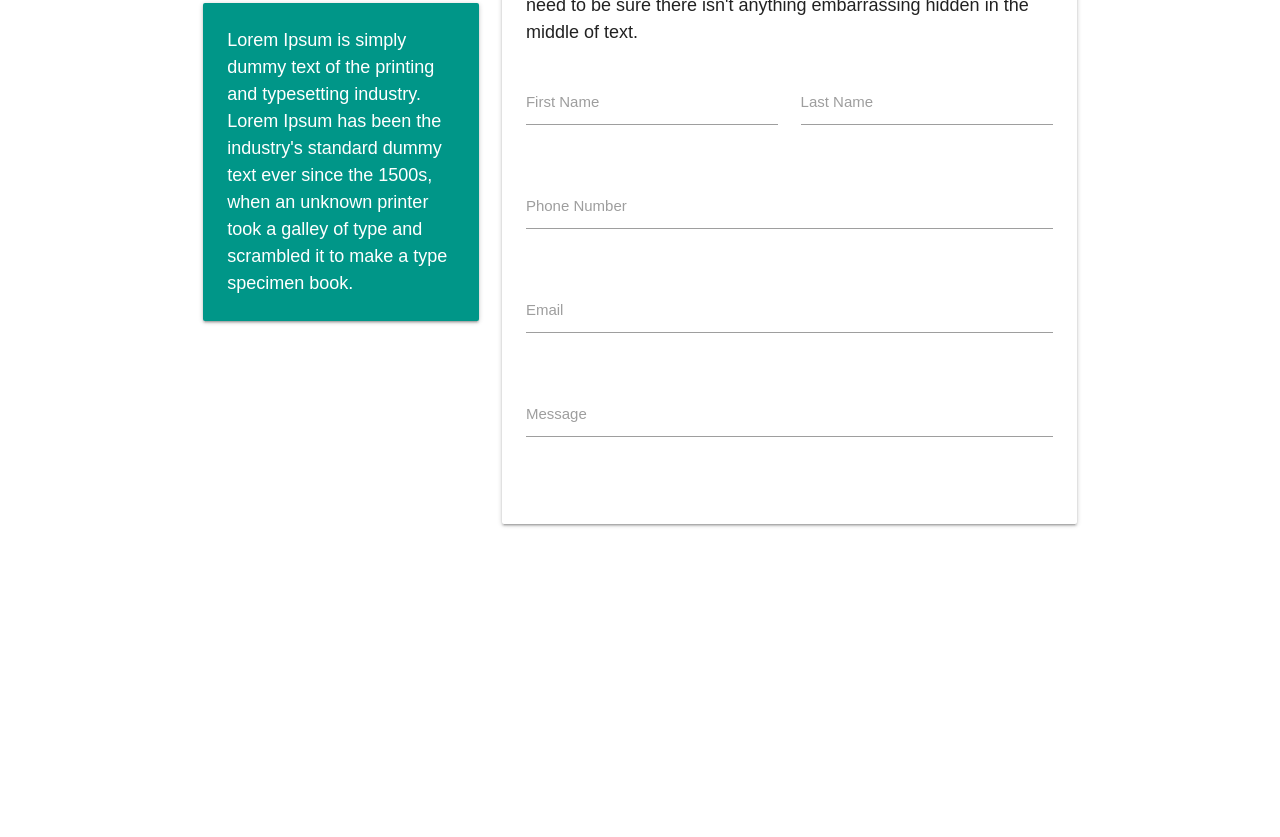
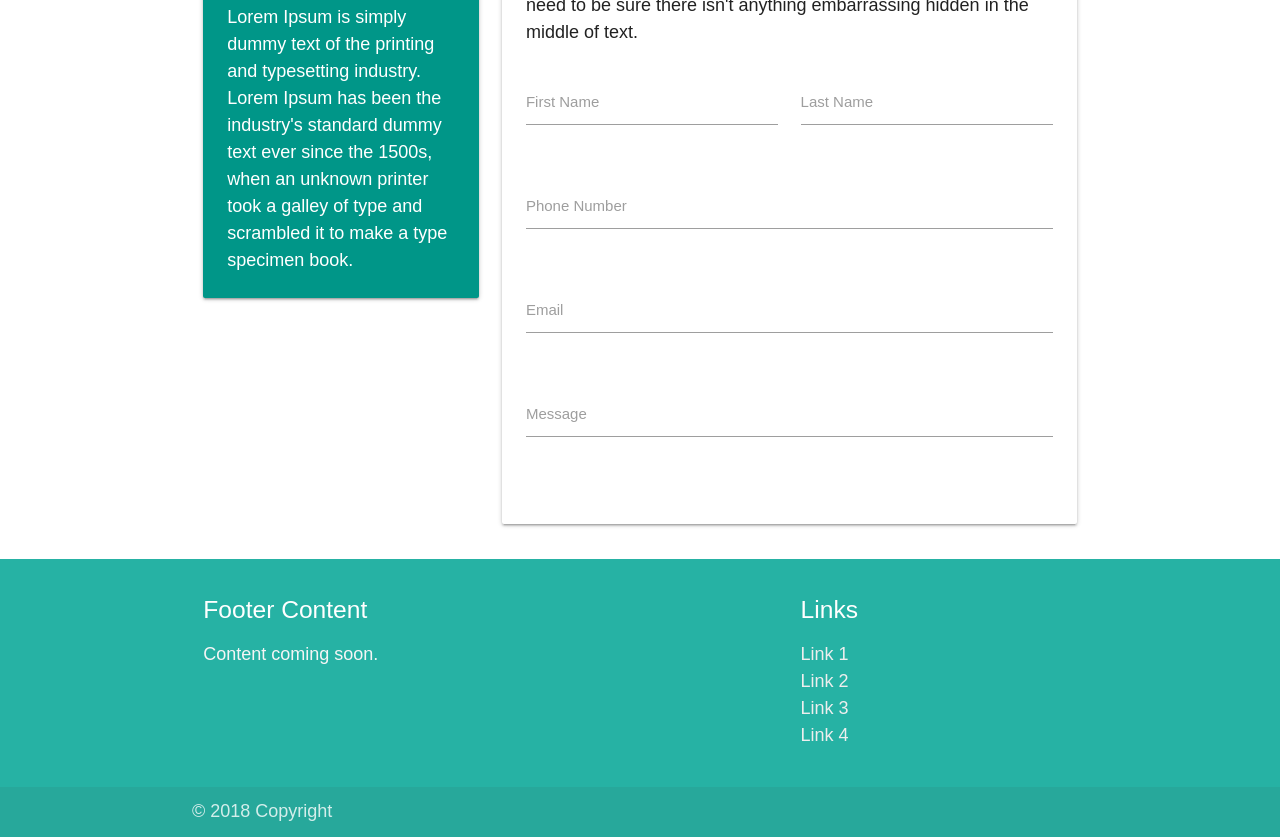
Before and after one commit to Surenity/Portfolio, a plain HTML site: page index.html in a window 1280 px wide. Shown: the part 713-1550 px from the top of the page. Before the commit the page ends 1272 px from the top, so only its background shows below. Drawn offline with nearby package versions, Linux system fonts and the light colour scheme; a web font is replaced by a local one.

Commit message:
power went out and could no longer work on it

```diff
--- a/index.html
+++ b/index.html
@@ -27,7 +27,7 @@
       </div>
     </nav>
 
-    <div id="index-banner" class"parallax-container">
+    <div id="index-banner">
       <div class="section no-pad-bot">
     <div class="container">
       <br><br>
@@ -52,7 +52,7 @@
 
            <div class="col s4">
              <div class="collection">
-                <a href="#!" class="collection-item">I will go somewhere, one day.</a>
+                <a href="#!" class="collection-item">I'll link somewhere, one day.</a>
                 <a href="#!" class="collection-item active">Me too!</a>
                 <a href="#!" class="collection-item">Me three!</a>
                 <a href="#!" class="collection-item">I dont care if I do!</a>
@@ -105,11 +105,35 @@
                   </form>
                 </div>
 
+                </div>
            </div>
 
        </div>
       </div>
-
+      <footer class="page-footer">
+                <div class="container">
+                  <div class="row">
+                    <div class="col l6 s12">
+                      <h5 class="white-text">Footer Content</h5>
+                      <p class="grey-text text-lighten-4">Content coming soon.</p>
+                    </div>
+                    <div class="col l4 offset-l2 s12">
+                      <h5 class="white-text">Links</h5>
+                      <ul>
+                        <li><a class="grey-text text-lighten-3" href="#!">Link 1</a></li>
+                        <li><a class="grey-text text-lighten-3" href="#!">Link 2</a></li>
+                        <li><a class="grey-text text-lighten-3" href="#!">Link 3</a></li>
+                        <li><a class="grey-text text-lighten-3" href="#!">Link 4</a></li>
+                      </ul>
+                    </div>
+                  </div>
+                </div>
+                <div class="footer-copyright">
+                  <div class="container">
+                  © 2018 Copyright
+                  </div>
+                </div>
+              </footer>
 
     <!--JavaScript at end of body for optimized loading-->
     <script type="text/javascript" src="js/materialize.min.js"></script>
--- a/style.css
+++ b/style.css
@@ -2,6 +2,10 @@ h2 {
   font-family: 'Permanent Marker', cursive;
   color: #26B2A4;
   margin-top: -10px;
+}
+
+h1 {
+  font-family: 'Permanent Marker', cursive;
 }
 
 body {
@@ -13,3 +17,7 @@ body {
   padding-left: 1em;
   background-color: #000;
 }
+
+.page-footer {
+  background-color: #26B2A4;
+}
```
